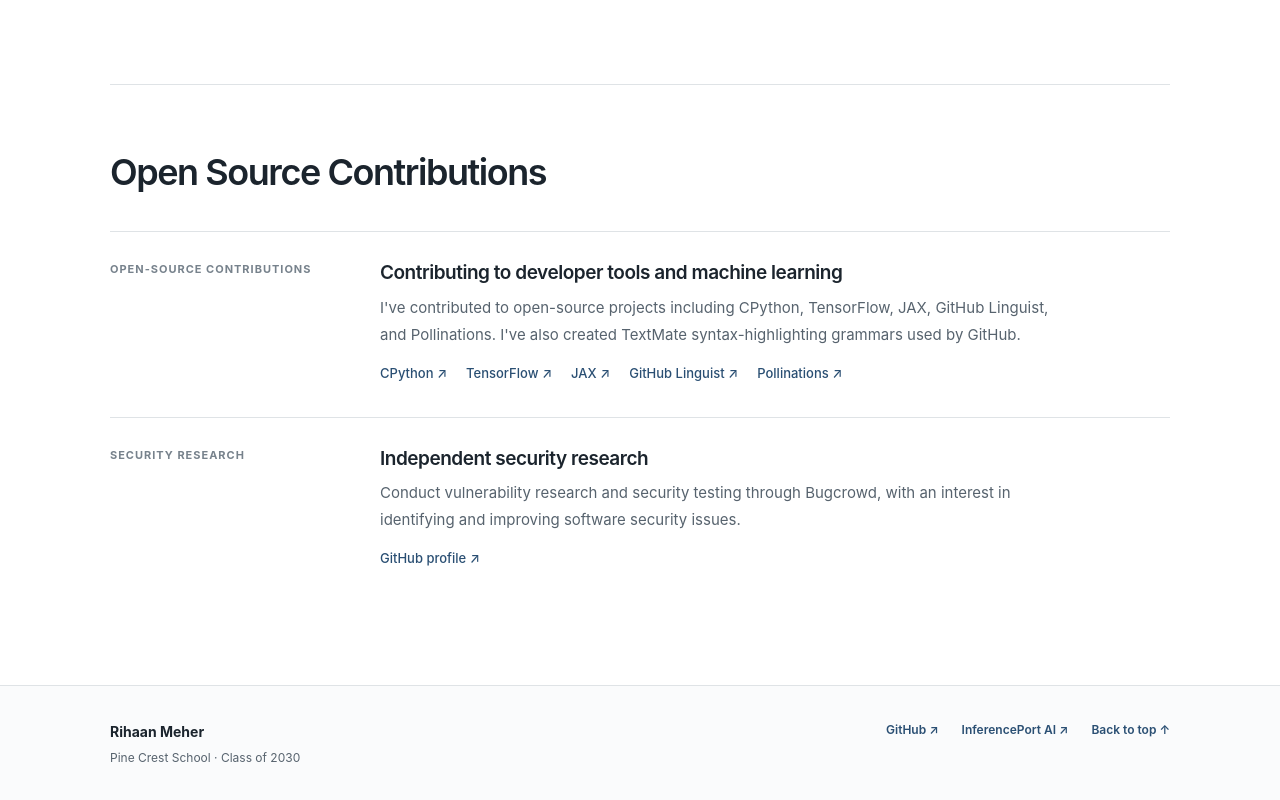
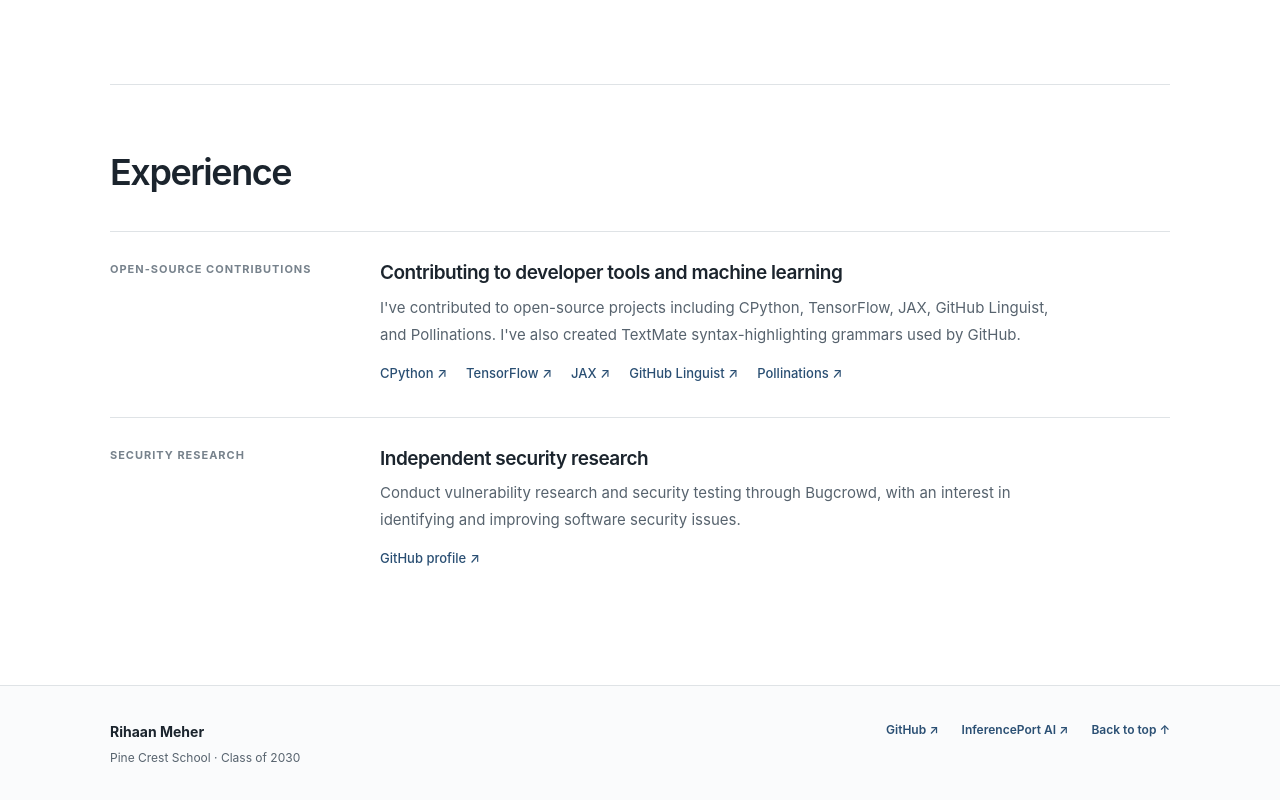
Before and after one commit to sharktide/rihaanmeher.com, a plain HTML site: page index.html in a window 1280 px wide. Shown: the part 3965-4765 px from the top of the page. Drawn offline with Linux system fonts and the light colour scheme.

Commit message:
Update index.html

```diff
--- a/index.html
+++ b/index.html
@@ -183,7 +183,7 @@
 
     <section class="content-section" id="experience" aria-labelledby="experience-heading">
       <div class="section-header">
-        <div><h2 id="experience-heading">Open Source Contributions</h2></div>
+        <div><h2 id="experience-heading">Experience</h2></div>
       </div>
       <div class="experience-entry">
         <div class="experience-meta">OPEN-SOURCE CONTRIBUTIONS</div>
```
